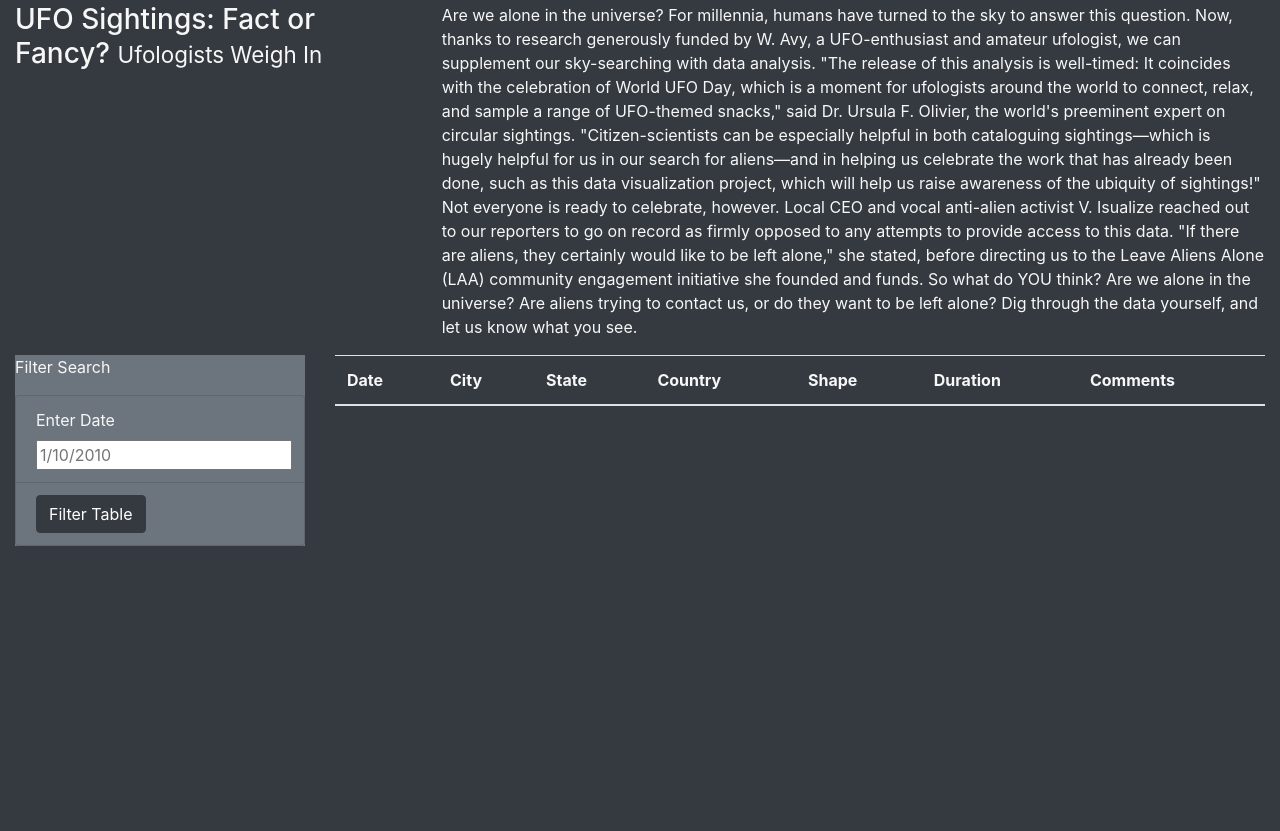
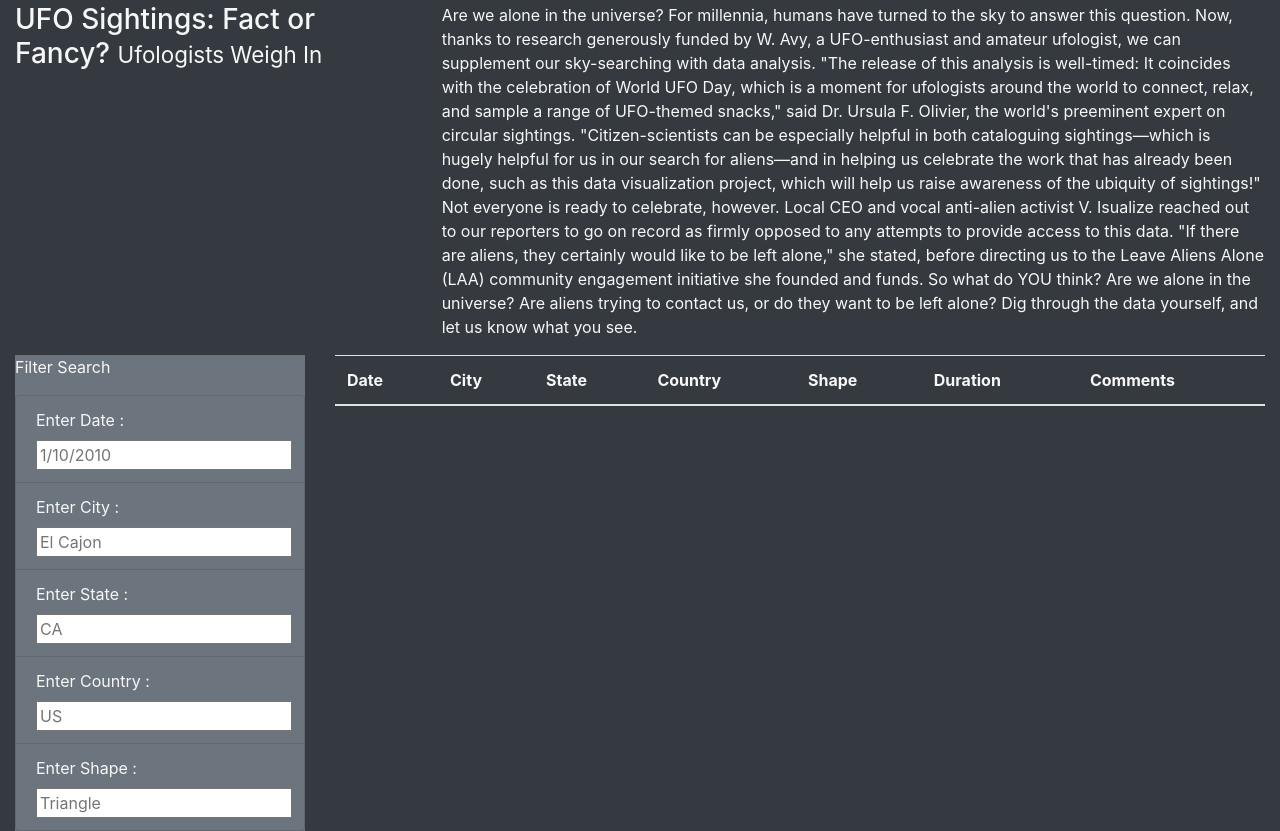
Before and after one commit to THeath15/UFOs, a plain HTML site: page index.html in a window 1280 px wide. Shown: the part 288-1119 px from the top of the page. Before the commit the page ends 834 px from the top, so only its background shows below. Drawn offline with nearby package versions, Linux system fonts and the light colour scheme.

Commit message:
Add files via upload

```diff
--- a/index.html
+++ b/index.html
@@ -43,12 +43,26 @@
                 <p>Filter Search</p>
                 <ul class="list-group bg-secondary">
                     <li class="list-group-item bg-secondary">
-                        <label for="date">Enter Date</label>
+                        <label for="date">Enter Date :</label><br>
                         <input type="text" placeholder="1/10/2010" id="datetime" />
                     </li>
                     <li class="list-group-item bg-secondary">
-                        <button id="filter-btn" type="button" class="btn btn-dark">Filter Table</button>
-                    </li>
+                      <label for="city">Enter City :</label><br>
+                      <input type="text" placeholder="El Cajon" id="city" />
+                  </li>
+                  <li class="list-group-item bg-secondary">
+                      <label for="state">Enter State :</label><br>
+                      <input type="text" placeholder="CA" id="state" />
+                  </li>
+                  <li class="list-group-item bg-secondary">
+                      <label for="country">Enter Country :</label><br>
+                      <input type="text" placeholder="US" id="country" />
+                  </li>
+                  <li class="list-group-item bg-secondary">
+                      <label for="shape">Enter Shape :</label><br>
+                      <input type="text" placeholder="Triangle" id="shape" />
+                  </li>
+
                 </ul>
             </form>
           </div>
```
